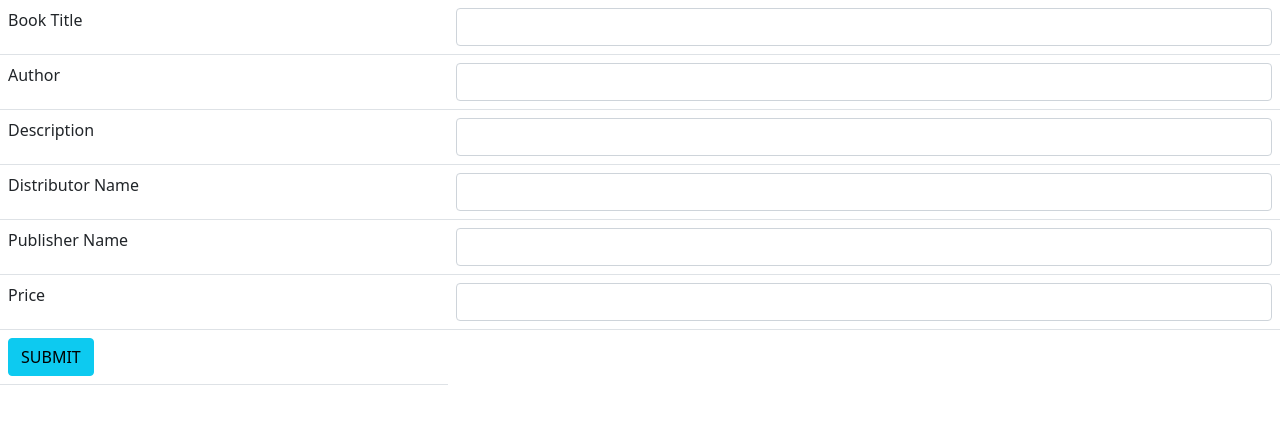
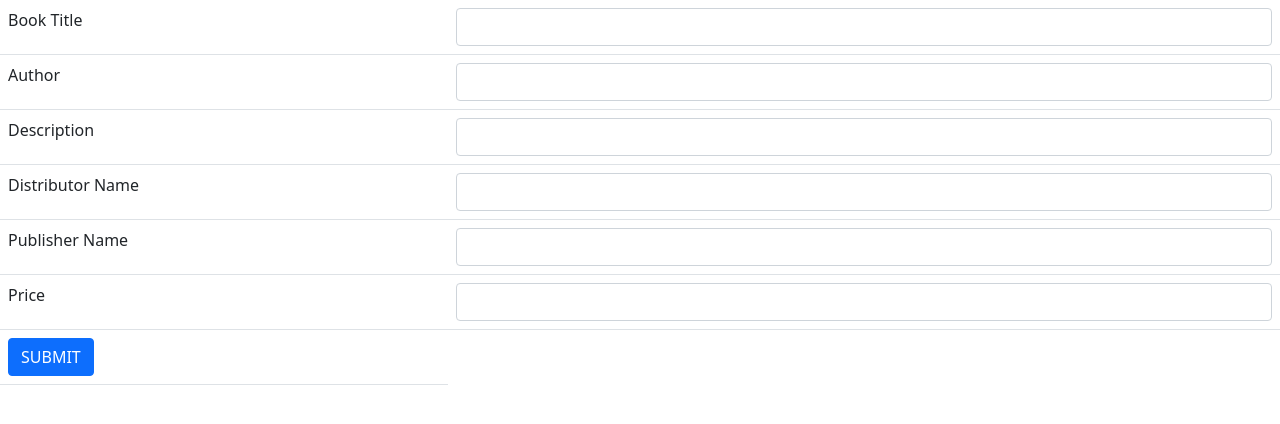
Before and after one commit to Jubina007/MY-PROJECT, a plain HTML site: page book.html in a window 1280 px wide. Drawn offline with nearby package versions, Linux system fonts and the light colour scheme.

Commit message:
Button clr Changed

```diff
--- a/book.html
+++ b/book.html
@@ -34,7 +34,7 @@
            <td><input type="text" class="form-control"></td>
        </tr>
        <tr>
-           <td><button class="btn btn-info">SUBMIT</button></td>
+           <td><button class="btn btn-primary">SUBMIT</button></td>
 
        </tr>
 
```
